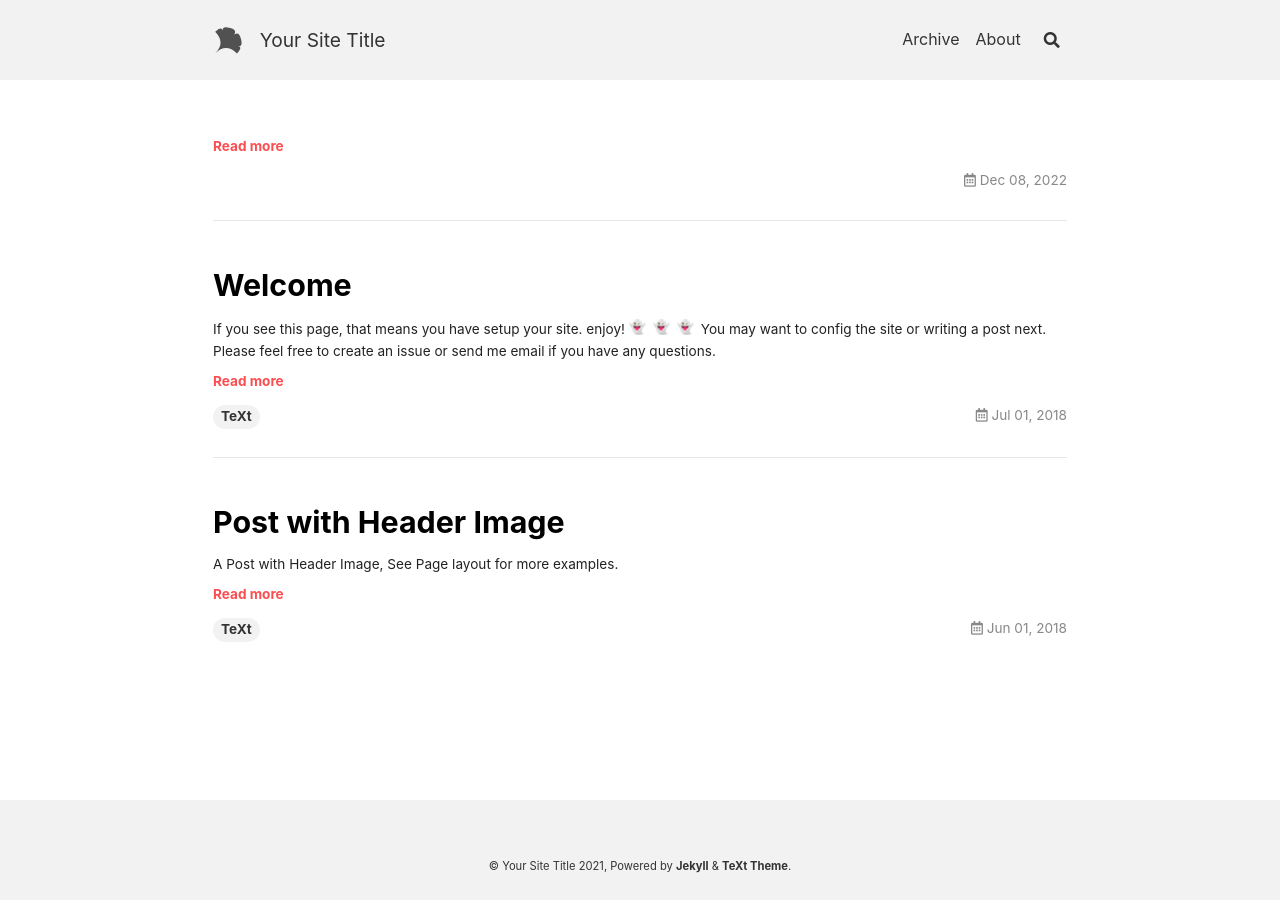
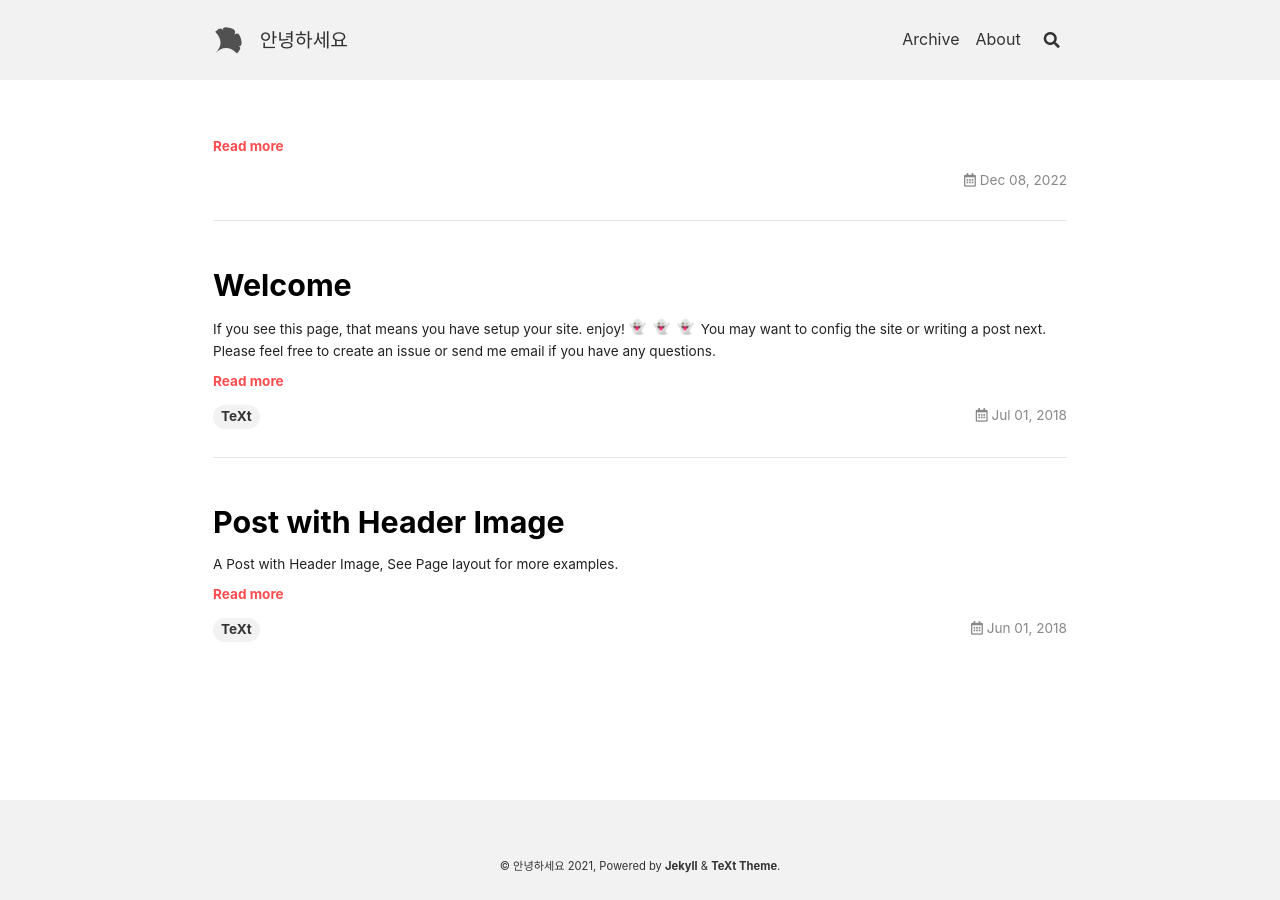
Before and after one commit to miji7575/miji7575.github.io, a Jekyll site: the page built from index.html, in a window 1280 px wide. Built offline with Jekyll 4.4.1, drawn with Linux system fonts in a browser that asks for light colours; nearby versions of some CDN libraries; emoji names are drawn with the system emoji font; the list of posts is cut into pages by our own code.

Commit message:
config.yml 수정

```diff
--- a/_config.yml
+++ b/_config.yml
@@ -18,17 +18,17 @@
 ##############################
 text_skin: default # "default" (default), "dark", "forest", "ocean", "chocolate", "orange"
 highlight_theme: default # "default" (default), "tomorrow", "tomorrow-night", "tomorrow-night-eighties", "tomorrow-night-blue", "tomorrow-night-bright"
-url     : # the base hostname & protocol for your site e.g. https://www.someone.com
-baseurl : # does not include hostname
-title   : Your Site Title
+url     : https://miji7575.github.io # the base hostname & protocol for your site e.g. https://www.someone.com
+baseurl : "" # does not include hostname
+title   : 안녕하세요
 description: > # this means to ignore newlines until "Language & timezone"
-  Your Site Description
+  만나서 반갑습니다.
 
 
 ## => Language and Timezone
 ##############################
 lang: # the language of your site, default as "en"
-timezone: # see https://en.wikipedia.org/wiki/List_of_tz_database_time_zones for the available values
+timezone: Asia/Seoul # see https://en.wikipedia.org/wiki/List_of_tz_database_time_zones for the available values
 
 
 ## => Author and Social
```
